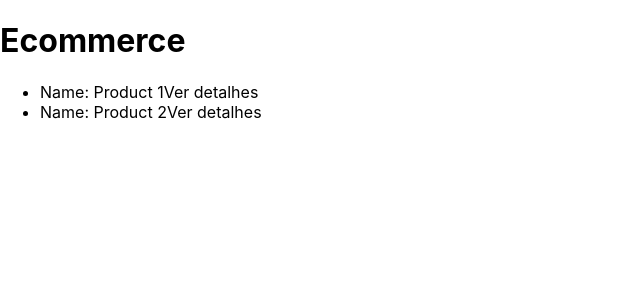
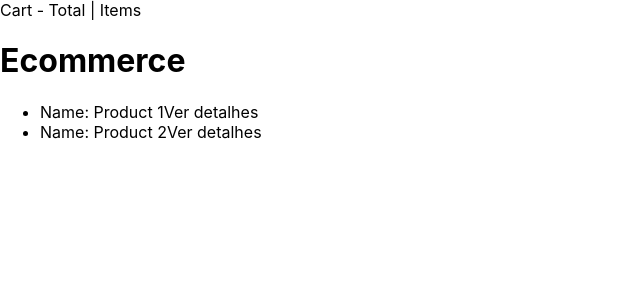
Before and after one commit to brennolemos/next-clean-arch, a Next.js app: page / in a window 1280 px wide. Shown: the top 300 px of the page, without its empty margins (0-640 px from the left). Built offline with nearby package versions, Linux system fonts and the light colour scheme; data requests are answered from the project's data file.

Commit message:
Create Cart component

```diff
--- /dev/null
+++ b/src/components/Cart.tsx
@@ -0,0 +1,7 @@
+const Cart = () => {
+  return <nav>
+    Cart - Total | Items
+  </nav>;
+};
+
+export default Cart;
--- a/src/pages/_app.tsx
+++ b/src/pages/_app.tsx
@@ -1,8 +1,14 @@
-import '../styles/globals.css'
-import type { AppProps } from 'next/app'
+import "../styles/globals.css";
+import type { AppProps } from "next/app";
+import Cart from "../components/Cart";
 
 function MyApp({ Component, pageProps }: AppProps) {
-  return <Component {...pageProps} />
+  return (
+    <>
+      <Cart />
+      <Component {...pageProps} />
+    </>
+  );
 }
 
-export default MyApp
+export default MyApp;
```
